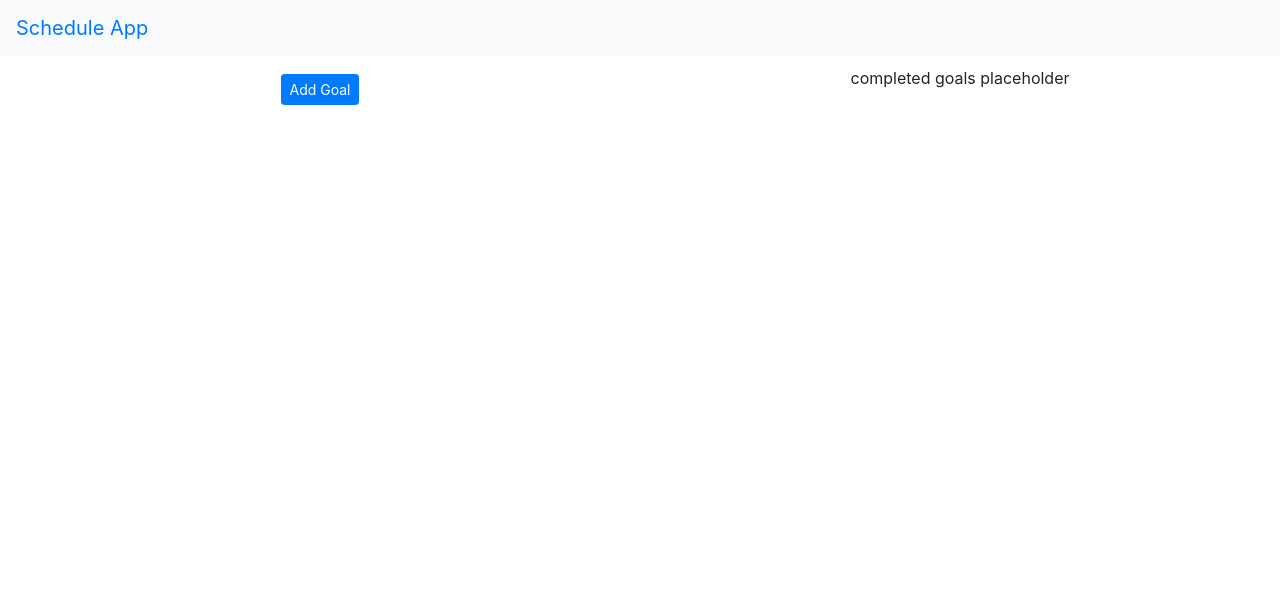
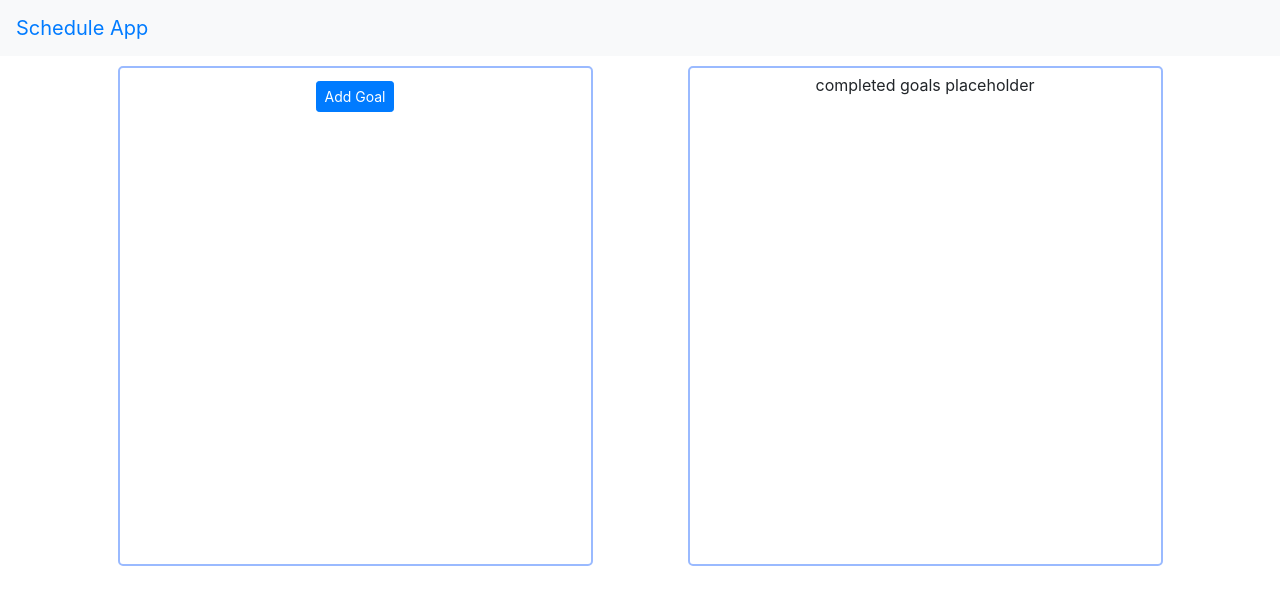
Before and after one commit to RowBowl/Taskster, a React (Create React App) app: page / in a window 1280 px wide. Shown: the top 604 px of the page. Built offline with nearby package versions, Linux system fonts and the light colour scheme.

Commit message:
cosmetic changes, deleting some files

```diff
--- a/src/App.css
+++ /dev/null
@@ -1,32 +0,0 @@
-.App {
-  text-align: center;
-}
-
-.App-logo {
-  animation: App-logo-spin infinite 20s linear;
-  height: 40vmin;
-}
-
-.App-header {
-  background-color: #282c34;
-  min-height: 100vh;
-  display: flex;
-  flex-direction: column;
-  align-items: center;
-  justify-content: center;
-  font-size: calc(10px + 2vmin);
-  color: white;
-}
-
-.App-link {
-  color: #61dafb;
-}
-
-@keyframes App-logo-spin {
-  from {
-    transform: rotate(0deg);
-  }
-  to {
-    transform: rotate(360deg);
-  }
-}
--- a/src/App.js
+++ b/src/ScheduleApp.js
@@ -1,11 +1,9 @@
 import React, { Component } from "react";
-//import logo from "./logo.svg";
-import "./App.css";
 import Goals from "./components/goals";
 import AddForm from "./components/addForm";
 import NavBar from "./components/navbar";
 
-class App extends Component {
+class ScheduleApp extends Component {
   state = {
     isOpen: false,
     currID: 0,
@@ -39,9 +37,9 @@ class App extends Component {
     return (
       <React.Fragment>
         <NavBar />
-        <div className="container-fluid">
-          <div className="App row">
-            <div className="col">
+        <div className="container">
+          <div className="App row justify-content-around">
+            <div className="col-5 goalCol">
               <Goals
                 className="leftGoals"
                 goals={this.state.goals}
@@ -55,7 +53,8 @@ class App extends Component {
                 Add Goal
               </button>
             </div>
-            <div className="col">
+
+            <div className="col-5 compCol">
               <p>completed goals placeholder</p>
             </div>
           </div>
@@ -70,4 +69,4 @@ class App extends Component {
   }
 }
 
-export default App;
+export default ScheduleApp;
--- a/src/index.css
+++ b/src/index.css
@@ -6,6 +6,7 @@ body {
     sans-serif;
   -webkit-font-smoothing: antialiased;
   -moz-osx-font-smoothing: grayscale;
+  overflow:hidden;
 }
 
 code {
@@ -13,6 +14,22 @@ code {
     monospace;
 }
 
+.goalCol {
+    text-align: center;
+    height:500px;
+    overflow-y: auto;
+    border: 2px solid #9ABAFF;
+    border-radius: 5px;
+    padding-top: 5px;
+}
+.compCol {
+    text-align: center;
+    height:500px;
+    overflow-y: auto;
+    border: 2px solid #9ABAFF;
+    border-radius: 5px;
+    padding-top: 5px;
+}
 .deleteBtn {
   float: right;
 }
--- a/src/index.js
+++ b/src/index.js
@@ -4,9 +4,9 @@ import "./index.css";
 
 import * as serviceWorker from "./serviceWorker";
 import "bootstrap/dist/css/bootstrap.css";
-import App from "./App";
+import ScheduleApp from "./ScheduleApp";
 
-ReactDOM.render(<App />, document.getElementById("root"));
+ReactDOM.render(<ScheduleApp className="top"/>, document.getElementById("root"));
 
 // If you want your app to work offline and load faster, you can change
 // unregister() to register() below. Note this comes with some pitfalls.
```
Also changed, not shown: src/logo.svg (deleted), 1 other file (tests, documents, lock files or other folders).
